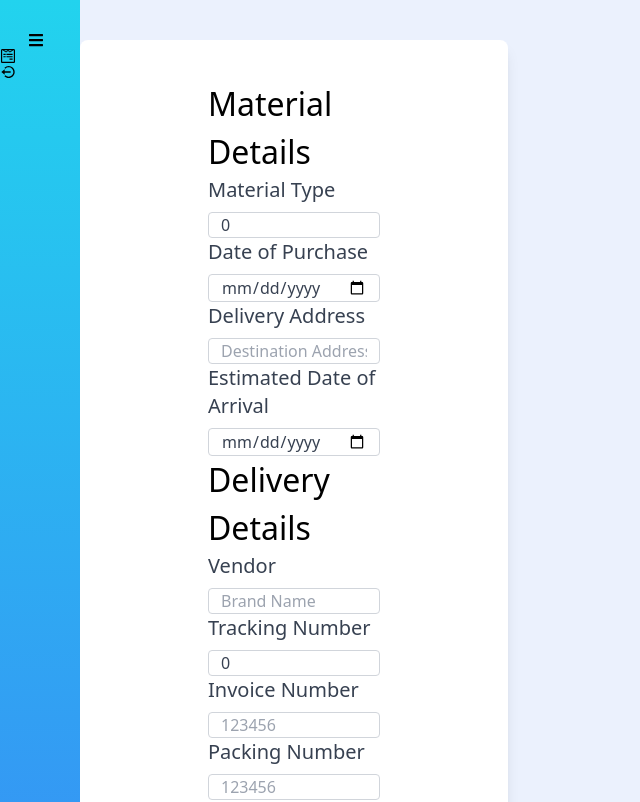
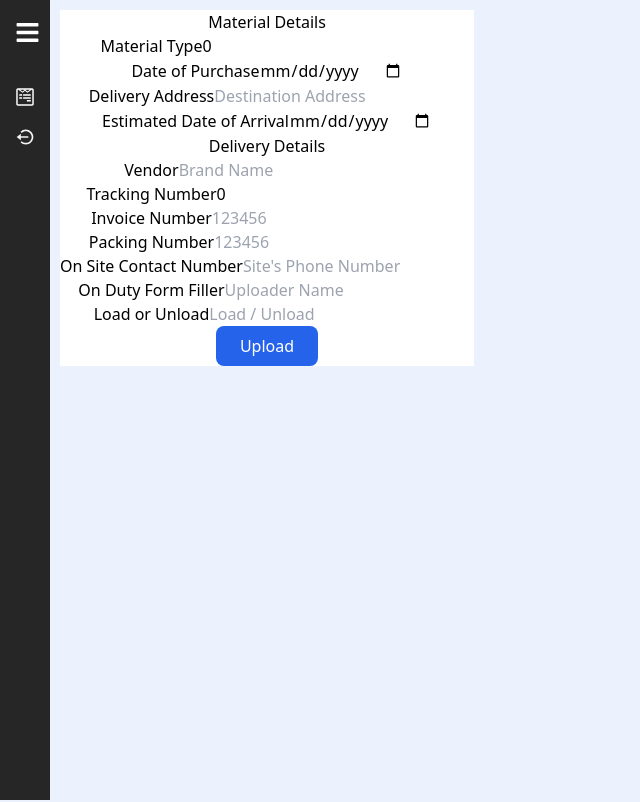
Before and after one commit to Xeril-Lala/Hex-Logistics, a React (Create React App) app: page /Form in a window 1280 px wide. Shown: the top 802 px of the page, without its empty margins (0-640 px from the left). Built offline with nearby package versions, Linux system fonts and the light colour scheme; what @microsoft/signalr would draw is missing.

Commit message:
sidebar fixed

```diff
--- a/src/App.css
+++ b/src/App.css
@@ -7,8 +7,8 @@
   dark:bg-zinc-800
   rounded-lg
   shadow-lg
-  bg-white;
-
+  bg-white
+  h-full;
 }
 
 .percentageChart{
@@ -28,13 +28,29 @@
 }
 /* py-2 al CARD */
 
+/*Sidebar*/
+
+*{
+    margin:0;
+    padding:0;
+    text-decoration: none;
+}
+.container-side{
+    display:flex;
+}
+main{
+    width: 100%;
+    padding: 10px;
+}
+.sidebar{
+    transition: all .2s;
+
+    width:300px;
+}
 .top_section{
     display: flex;
     align-items:center;
-    padding-right:80px;
-}
-.container-side{
-    display:flex;
+    padding:20px 15px;
 }
 .logo{
     font-size: 35px;
@@ -44,41 +60,18 @@
     font-size: 25px;
     margin-left: 50px;
 }
-/*Sidebar*/
-/*
-.adjust{
-    height:100%;
-}
-
-*{
-    margin:0;
-    padding:0;
-    text-decoration: none;
-}
-
-
-
-main{
-    width: 100%;
-    padding: 10px;
-}
-
-
-
 .link{
 
-    padding: 15px 25px;
+    padding: 10px 15px;
     gap: 15px;
 
 }
 .link:hover{
     background:lightskyblue;
-    transition: all 1s;
-    border-radius: 10%;
-    padding:10%;
+    transition: all 0.5s;
 }
 .active{
 }
 .icon, .link_text{
     font-size: 20px;
-}*/
+}
--- a/src/App.js
+++ b/src/App.js
@@ -14,7 +14,7 @@ import RequireAdmin from './routes/RequireAdmin';
 const App = () => {
   return (
     <UserContextProvider>
-      <div className="App bg-[#ebf1fd] dark:bg-zinc-900 dark:text-white ">
+      <div className="App bg-[#ebf1fd] dark:bg-zinc-900 dark:text-white h-max">
         <Sidebar >
           {/*
           <Routes>
--- a/src/components/form/Form.css
+++ b/src/components/form/Form.css
@@ -3,16 +3,12 @@ input{
 }
 .box {
 	@apply
-		h-full
-        w-full
 		rounded;
-
 }
 
 .Form_Imput{
 
 	@apply
-
     block
     w-full
     px-3
--- a/src/components/form/Form.jsx
+++ b/src/components/form/Form.jsx
@@ -37,15 +37,15 @@ const Form = () => {
 
 console.log(Date.new);
   return (
-    <div className="h-full w-full pt-10 overflow-hidden">
-      <div className="bg-white w-5/6 place-items-center rounded-lg shadow-lg px-32 py-10">
+    <div className=" h-{20000px} bg-white">
+      <div className="">
 
-          <div class="box col-span-2 text-left text-3xl">Material Details</div>
+          <div class="">Material Details</div>
 
 
-          <div class="box text-left text-xl">
+          <div class="">
             <label
-              class="form-label inline-block mb-2 text-gray-700"
+              class=""
             >
               Material Type
             </label>
@@ -56,7 +56,7 @@ console.log(Date.new);
               name="materialId"
               onChange = { handleInput }
               value={ formData.materialId}
-              className="Form_Imput form-control"
+              className=""
               id="materialType"
               placeholder="Steel"
             />
@@ -69,9 +69,9 @@ console.log(Date.new);
           </div>
 
 
-          <div class="box text-left text-xl">
+          <div class="">
             <label
-              class="form-label inline-block mb-2 text-gray-700 text-left"
+              class=""
             >
               Date of Purchase
             </label>
@@ -81,15 +81,15 @@ console.log(Date.new);
               name="purchaseDate"
               onChange = { handleInput }
               value={ formData.purchaseDate }
-              className="Form_Imput form-control"
+              className=""
               id="datePurchase"
             />
           </div>
 
 
-          <div class="box text-left text-xl">
+          <div class="">
             <label
-              class="form-label inline-block mb-2 text-gray-700 text-left"
+              class=""
             >
               Delivery Address
             </label>
@@ -99,16 +99,16 @@ console.log(Date.new);
               name="deliveryAddress"
               onChange = { handleInput }
               value={ formData.deliveryAddress}
-              className="Form_Imput form-control"
+              className=""
               id="deliveryLocation"
               placeholder="Destination Address"
             />
           </div>
 
 
-          <div class="box text-left text-xl">
+          <div class="">
             <label
-              class="form-label inline-block mb-2 text-gray-700 text-left"
+              class=""
             >
               Estimated Date of Arrival
             </label>
@@ -118,18 +118,18 @@ console.log(Date.new);
               name="estimatedDate"
               onChange = { handleInput }
               value={ formData.estimatedDate}
-              className="Form_Imput form-control"
+              className=""
               id="estamatedArrival"
               placeholder="#123456"
             />
           </div>
 
-          <div class="box col-span-2 text-left text-3xl">Delivery Details</div>
+          <div class="">Delivery Details</div>
 
-          <div class="box text-left text-xl">
+          <div class="">
             <label
               for="vendorName"
-              class="form-label inline-block mb-2 text-gray-700 text-left"
+              class=""
             >
               Vendor
             </label>
@@ -139,16 +139,16 @@ console.log(Date.new);
               name="vendor"
               onChange = { handleInput }
               value={ formData.vendor}
-              className="Form_Imput form-control"
+              className=""
               id="vendorName"
               placeholder="Brand Name"
             />
           </div>
 
 
-          <div class="box text-left text-xl">
+          <div class="">
             <label
-              class="form-label inline-block mb-2 text-gray-700 text-left"
+              class=""
             >
               Tracking Number
             </label>
@@ -158,16 +158,16 @@ console.log(Date.new);
               name="trackingNumber"
               onChange = { handleInput }
               value={ formData.trackingNumber }
-              className="Form_Imput form-control"
+              className=""
               id="trackNumber"
               placeholder="123456"
             />
           </div>
 
 
-          <div class="box text-left text-xl">
+          <div class="">
             <label
-              class="form-label inline-block mb-2 text-gray-700 text-left"
+              class=""
             >
               Invoice Number
             </label>
@@ -177,16 +177,16 @@ console.log(Date.new);
               name="invoiceNumber"
               onChange = { handleInput }
               value={ formData.invoiceNumber }
-              className="Form_Imput form-control"
+              className=""
               id="invoiceNumber"
               placeholder="123456"
             />
           </div>
 
 
-          <div class="box text-left text-xl">
+          <div class="">
             <label
-              class="form-label inline-block mb-2 text-gray-700 text-left"
+              class=""
             >
               Packing Number
             </label>
@@ -196,14 +196,14 @@ console.log(Date.new);
               name="packingNumber"
               onChange = { handleInput }
               //value={ formData.materialId }
-              className="Form_Imput form-control"
+              className=""
               id="packingNumber"
               placeholder="123456"
             />
           </div>
-          <div class="box text-left text-xl">
+          <div class="">
             <label
-              class="form-label inline-block mb-2 text-gray-700 text-left"
+              class=""
             >
               On Site Contact Number
             </label>
@@ -213,14 +213,14 @@ console.log(Date.new);
               name="contactNumber"
               onChange = { handleInput }
               value={ formData.contactNumber}
-              className="Form_Imput form-control"
+              className=""
               id="onSiteNumber"
               placeholder="Site's Phone Number"
             />
           </div>
-          <div class="box text-left text-xl">
+          <div class="">
             <label
-              class="form-label inline-block mb-2 text-gray-700 text-left"
+              class=""
             >
               On Duty Form Filler
             </label>
@@ -231,14 +231,14 @@ console.log(Date.new);
               name="formFiller"
               onChange = { handleInput }
               value={ formData.formFiller }
-              className="Form_Imput form-control"
+              className=""
               id="formFiller"
               placeholder="Uploader Name"
             />
           </div>
-          <div class="box text-left text-xl">
+          <div class="">
             <label
-              class="form-label inline-block mb-2 text-gray-700 text-left">
+              class="">
               Load or Unload
             </label>
             <input
@@ -247,13 +247,13 @@ console.log(Date.new);
               name="loadUnload"
               onChange = { handleInput }
               //value={ formData.?????????????}
-              className="Form_Imput form-control"
+              className=""
               id="formFiller"
               placeholder="Load / Unload"
             />
           </div>
 
-          <div class="col-span-2">
+          <div class="">
             <button
               class="px-6 py-2 text-white bg-blue-600 rounded-lg hover:bg-blue-900 "
               onClick = { handleSubmit }
--- a/src/components/sideBar/Sidebar.jsx
+++ b/src/components/sideBar/Sidebar.jsx
@@ -1,6 +1,7 @@
 
 import React from 'react';
 import { useState } from "react";
+import { slide as Menu } from 'react-burger-menu'
 // pages imports
 import { SiHexo } from "react-icons/si"
 import { BiLogOutCircle } from "react-icons/bi"
@@ -31,18 +32,20 @@ const Sidebar = ({children}) => {
   ]
   return (
 
-      <div className="flex h-full">
+    <div className="flex h-full fixed">
       { isLogged &&
-         <div style={{width: isOpen ? "350px" : "80px"}} className="bg-gradient-to-b from-cyan-400 to-blue-500">
-             <div className="top_section">
-                 <h1 style={{display: isOpen ? "block" : "none"}} className=""> <SiHexo/> </h1>
-                 <div style={{marginLeft: isOpen ? "165px" : "28px"}} className=" mt-8">
+       <div style={{width: isOpen ? "200px" : "50px"}} className="text-white sidebar bg-neutral-800">
+           <div className="top_section mb-3 ">
+               <h1 style={{display: isOpen ? "block" : "none"}} className="logo"> <SiHexo/> </h1>
+
+               <div style={{marginLeft: isOpen ? "80px" : "0px"}} className="bars text-white cursor-pointer">
                    <FaBars onClick={toggle}/>
                </div>
            </div>
            {
               isAdmin &&
-                    <a href='/' className="" activeclassName="">
+
+                  <a href='/' className="bg-transparent flex bottom-1  link duration-75 items-center" activeclassName="bg-sky-900">
                       <div className='icon'><AiOutlineDashboard/></div>
                       <div style={{display: isOpen ? "block" : "none"}} className="link_text">Dashboard</div>
                   </a>
@@ -50,15 +53,17 @@ const Sidebar = ({children}) => {
 
            {
                menuItem.map((item, index)=>(
-                     <NavLink to={item.path} key={index} className="r" activeclassName="">
+
+                   <NavLink to={item.path} key={index} className="bg-transparent flex link duration-75 items-center" activeclassName="bg-sky-900">
                        <div className="icon">{item.icon}</div>
                        <div style={{display: isOpen ? "block" : "none"}} className="link_text">{item.name}</div>
                    </NavLink>
                ))
            }
 
-            <NavLink to='/login' className="" activeclassName="" onClick={handleClick}>
-                <div className='icon'><BiLogOutCircle/></div>
+
+          <NavLink to='/login' className="bg-transparent flex bottom-1  link duration-75 items-center" activeclassName="bg-sky-900" onClick={handleClick}>
+              <div className='icon'><BiLogOutCircle className=' text-gray-100'/></div>
               <div style={{display: isOpen ? "block" : "none"}} className="link_text">Logout</div>
           </NavLink>
        </div>
```
Also changed, not shown: src/components/Navbar.jsx (deleted, +0 -27 lines). Lines whose indentation alone changed are shown as unchanged.
